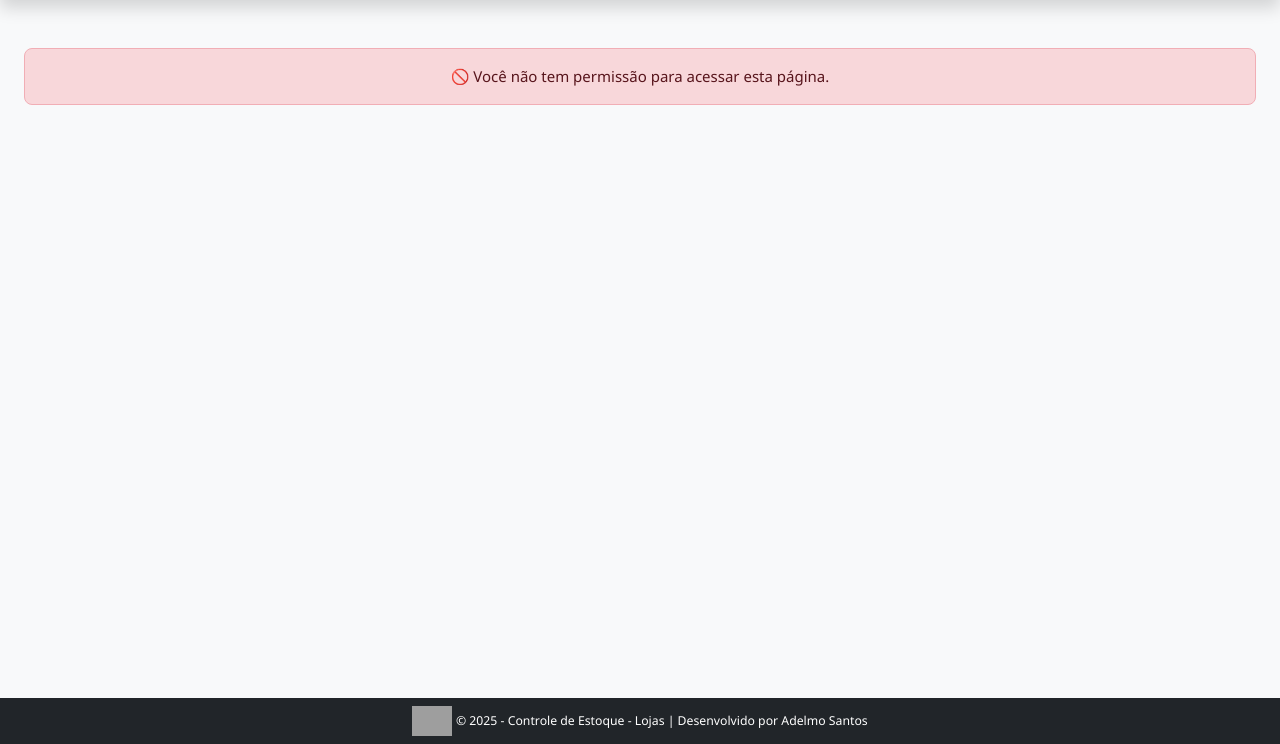
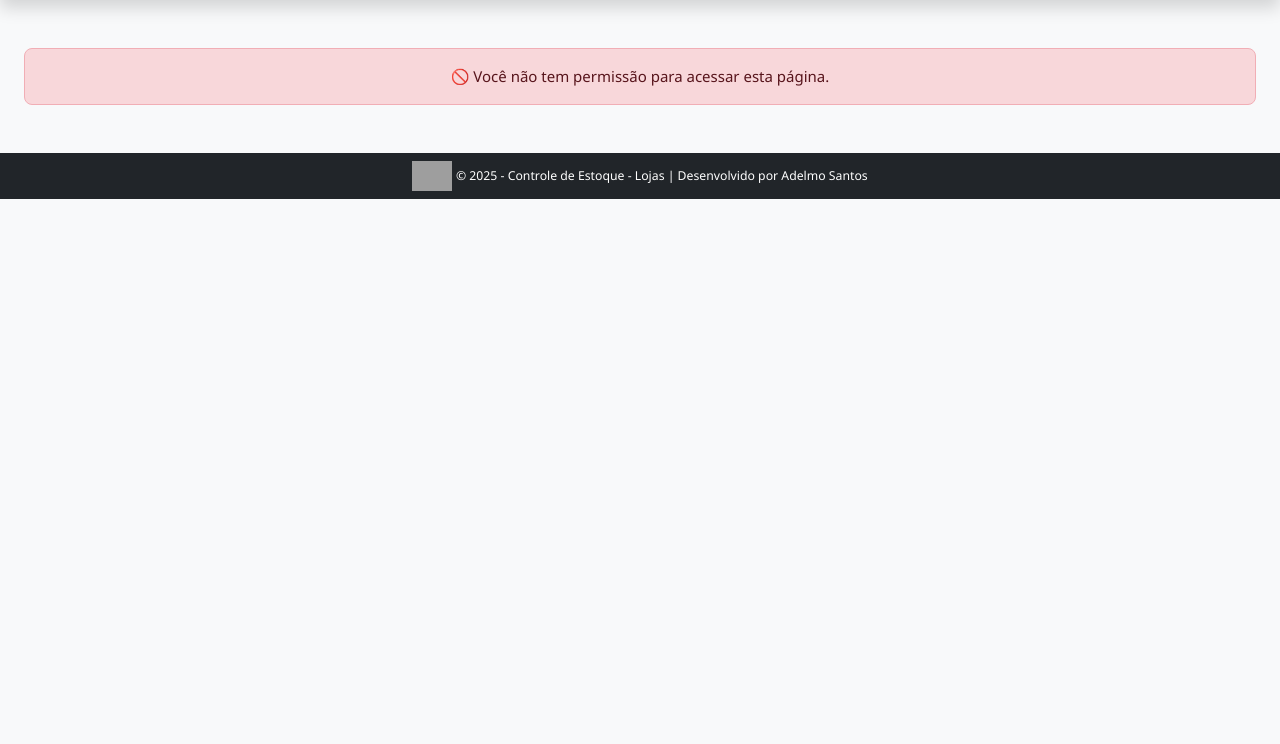
Before and after one commit to DxSantos/controle-lojas, a PHP site: page /Controle_lojas/form_quantidade.php in a window 1280 px wide. Shown: the part 56-800 px from the top of the page. Run offline with PHP 8.4, Linux system fonts and the light colour scheme; the visitor is signed in with stand-in values (Sample User, id 1); data that the repository does not hold is empty; grey boxes are pictures that could not be loaded.

Commit message:
remover classe fixed-bottom do footer

```diff
--- a/includes/footer.php
+++ b/includes/footer.php
@@ -1,4 +1,4 @@
-<footer class="bg-dark text-white text-center fixed-bottom py-2 mt-5">
+<footer class="bg-dark text-white text-center py-2 mt-5">
 
     <a href='https://ibb.co/RkKKKDmv'><img style="height: 30px;" src='https://i.ibb.co/RkKKKDmv/dl-apps-logo.png' alt='dl-apps-logo' border='0'></a>
 
```
